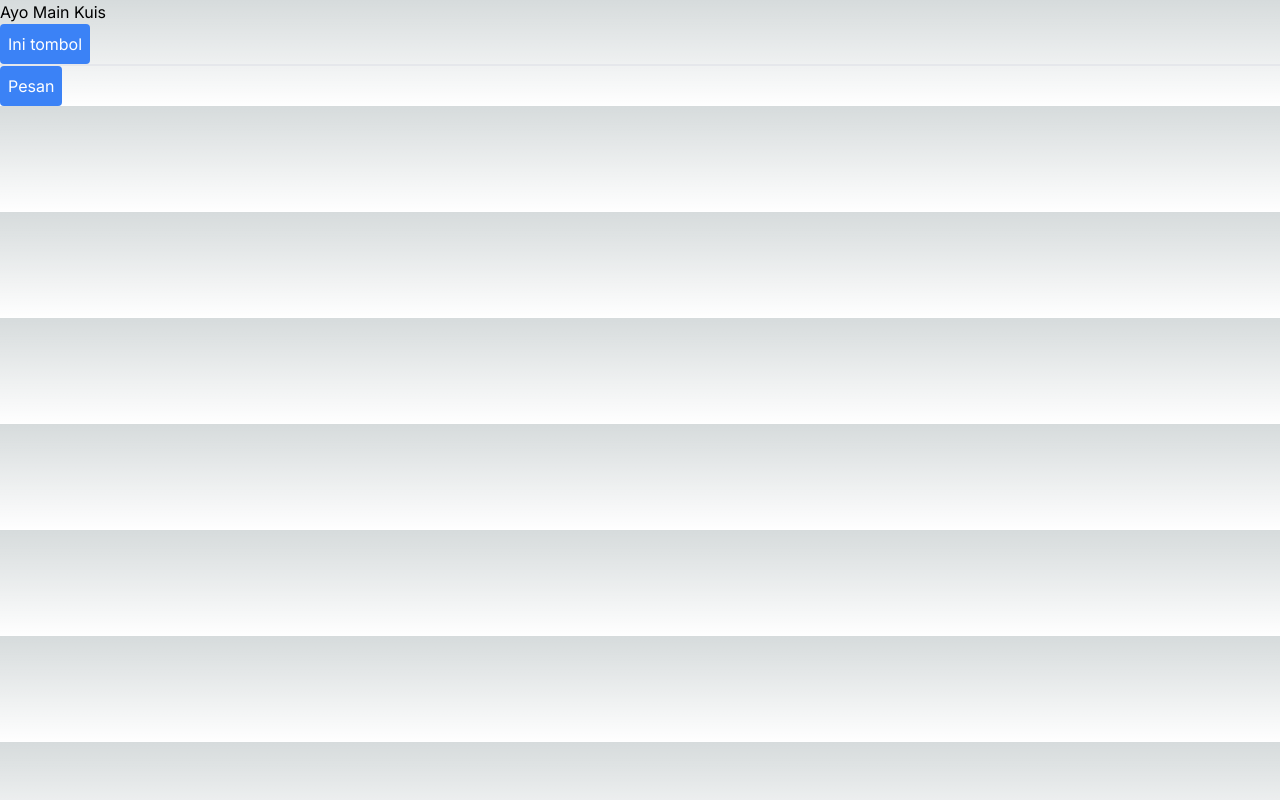
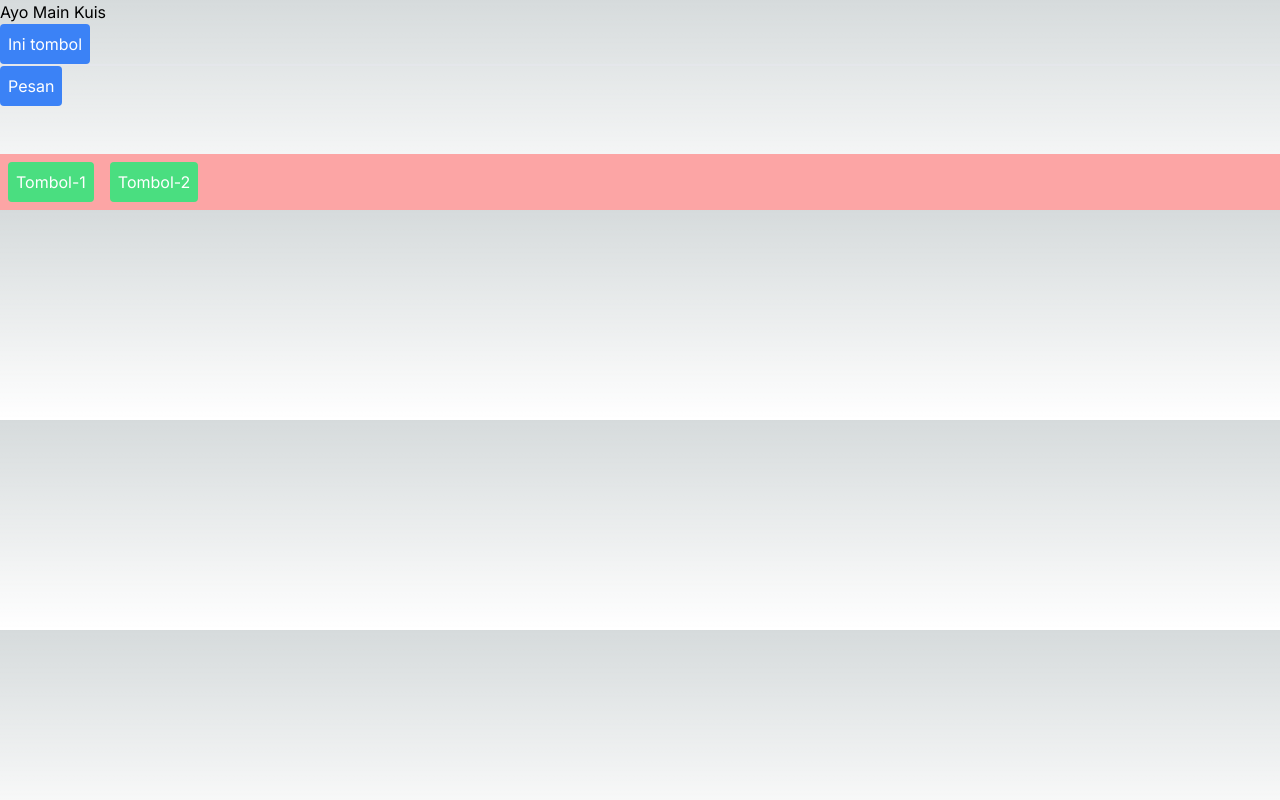
Before and after one commit to maulidhwuls/04-event-dan-state, a Next.js app: page / in a window 1280 px wide. Built offline with nearby package versions, Linux system fonts and the light colour scheme.

Commit message:
Praktikum 3

```diff
--- a/src/app/page.tsx
+++ b/src/app/page.tsx
@@ -1,5 +1,5 @@
 "use client";
-import Tombol_1, { Tombol_2 } from "@/components/button";
+import Tombol_1, { Tombol_2, Tombol_3 } from "@/components/button";
 
 export default function Home(){
   return(
@@ -10,6 +10,12 @@ export default function Home(){
       <hr /><hr />
       <Tombol_2 isiPesan={"Ini pesanku"} namaTombol={"Pesan"}/>
     </div>
+    <br /><br />
+    <div className="bg-red-300" onClick={() => alert('Parent Element : Div')}>
+      <Tombol_3 isiPesan={"Child Element : Tombol-1"} namaTombol={"Tombol-1"}/>
+      <Tombol_3 isiPesan={"Child Element : Tombol-2"} namaTombol={"Tombol-2"}/>
+
+    </div>
     </>
   )
 }
--- a/src/components/button.tsx
+++ b/src/components/button.tsx
@@ -1,6 +1,21 @@
+import exp from "constants";
+
 export function Tombol_2({isiPesan, namaTombol}){
     return(
         <button className="bg-blue-500 hover:bg-blue-700 text-white p-2 rounded" onClick={() => alert(isiPesan)}>
+            {namaTombol}
+        </button>
+    );
+}
+
+export function Tombol_3({isiPesan, namaTombol}){
+    return(
+        <button className="bg-green-400 hover:bg-green-700 text-white p-2 rounded m-2"
+        onClick={(e) => {
+            e.stopPropagation();
+            alert(isiPesan)
+            }
+        }>
             {namaTombol}
         </button>
     );
```
Also changed, not shown: assets-report/W04-3.png (added), 1 other file (tests, documents, lock files or other folders).
